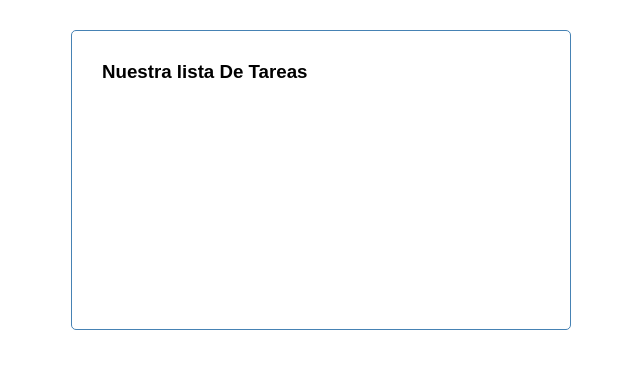
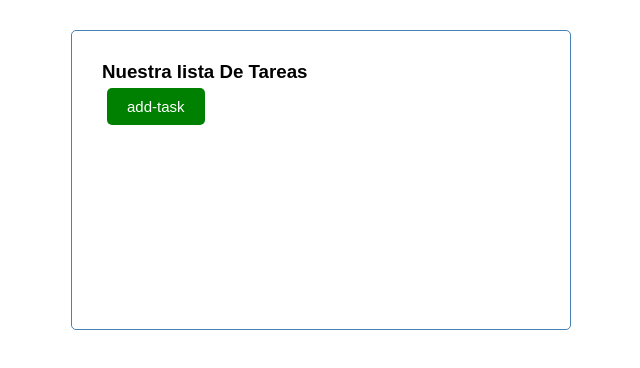
Before and after one commit to bernabe18/task-list, an Angular app: page / in a window 1280 px wide. Shown: the top 368 px of the page, without its empty margins (319-959 px from the left). Built offline with nearby package versions, Linux system fonts and the light colour scheme.

Commit message:
primerBoton

```diff
--- a/src/app/app.module.ts
+++ b/src/app/app.module.ts
@@ -3,11 +3,13 @@ import { BrowserModule } from '@angular/platform-browser';
 
 import { AppComponent } from './app.component';
 import { HeaderComponent } from './components/header/header.component';
+import { ButtonComponent } from './components/button/button.component';
 
 @NgModule({
   declarations: [
     AppComponent,
-    HeaderComponent
+    HeaderComponent,
+    ButtonComponent
   ],
   imports: [
     BrowserModule
--- /dev/null
+++ b/src/app/components/button/button.component.html
@@ -0,0 +1,13 @@
+<!--utilizamos [ngStyle] para utilizar css inline con una variable  COLOR que recibe valor en el selector montado-->
+<button class="btn"
+[ngStyle]="{'background':color}"
+(click)="onClick()"
+
+
+>{{text}}</button>
+
+<!--
+    estamos utilizando un boton le asignamos una clase  le damos estilo atraves de [] para enlazar desde el componente al DOM.
+    declaramos un evento () para enlazar del DOM al componente.
+
+-->
--- /dev/null
+++ b/src/app/components/button/button.component.ts
@@ -0,0 +1,25 @@
+import { Component, OnInit ,Input,Output,EventEmitter} from '@angular/core';
+
+@Component({
+  selector: 'app-button',
+  templateUrl: './button.component.html',
+  styleUrls: ['./button.component.css']
+})
+export class ButtonComponent implements OnInit {
+@Input() text:string= "";
+@Input() color:string="";
+//instanciamos un objeto EventEmitter que es hijo de Output
+@Output() btnClick =new EventEmitter();
+
+  constructor() { }
+
+  ngOnInit(): void {
+  }
+
+  onClick(){
+    // hacemos referencia al atributo btnClick y usamos un metodo llamado emit
+    this.btnClick.emit();
+  }
+
+
+}
--- a/src/app/components/header/header.component.html
+++ b/src/app/components/header/header.component.html
@@ -1 +1,13 @@
+<div class="task">
+
 <h3>{{title}}</h3>
+
+<app-button
+text="add-task"
+color="green"
+(btnClick)="togglesAddTask()"
+
+>
+</app-button>
+
+</div>
--- a/src/app/components/header/header.component.ts
+++ b/src/app/components/header/header.component.ts
@@ -12,5 +12,8 @@ export class HeaderComponent implements OnInit {
 
   ngOnInit(): void {
   }
-
+  //funcion creada por nosotros
+  togglesAddTask(){
+    console.log("togglesAddTask");
+  }
 }
```
Also changed, not shown: src/app/components/button/button.component.css (added), 1 other file (tests, documents, lock files or other folders).
